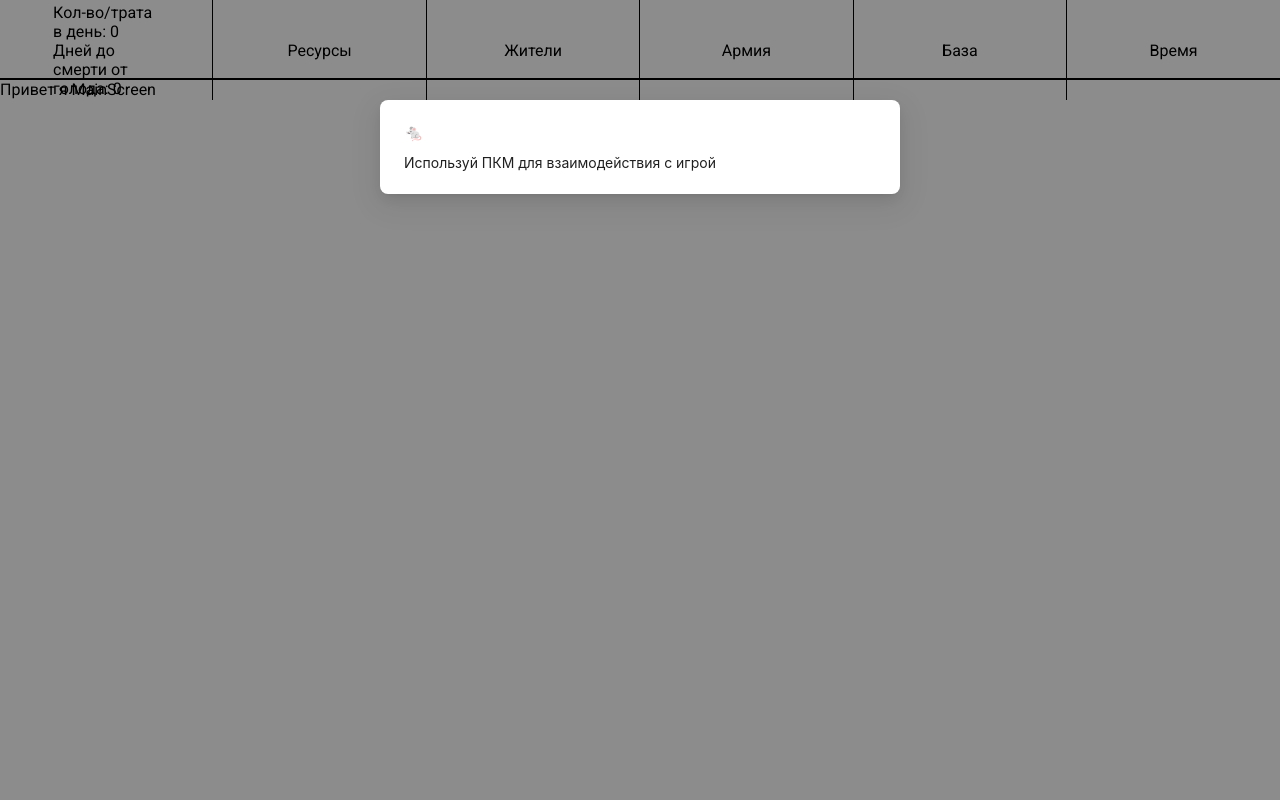
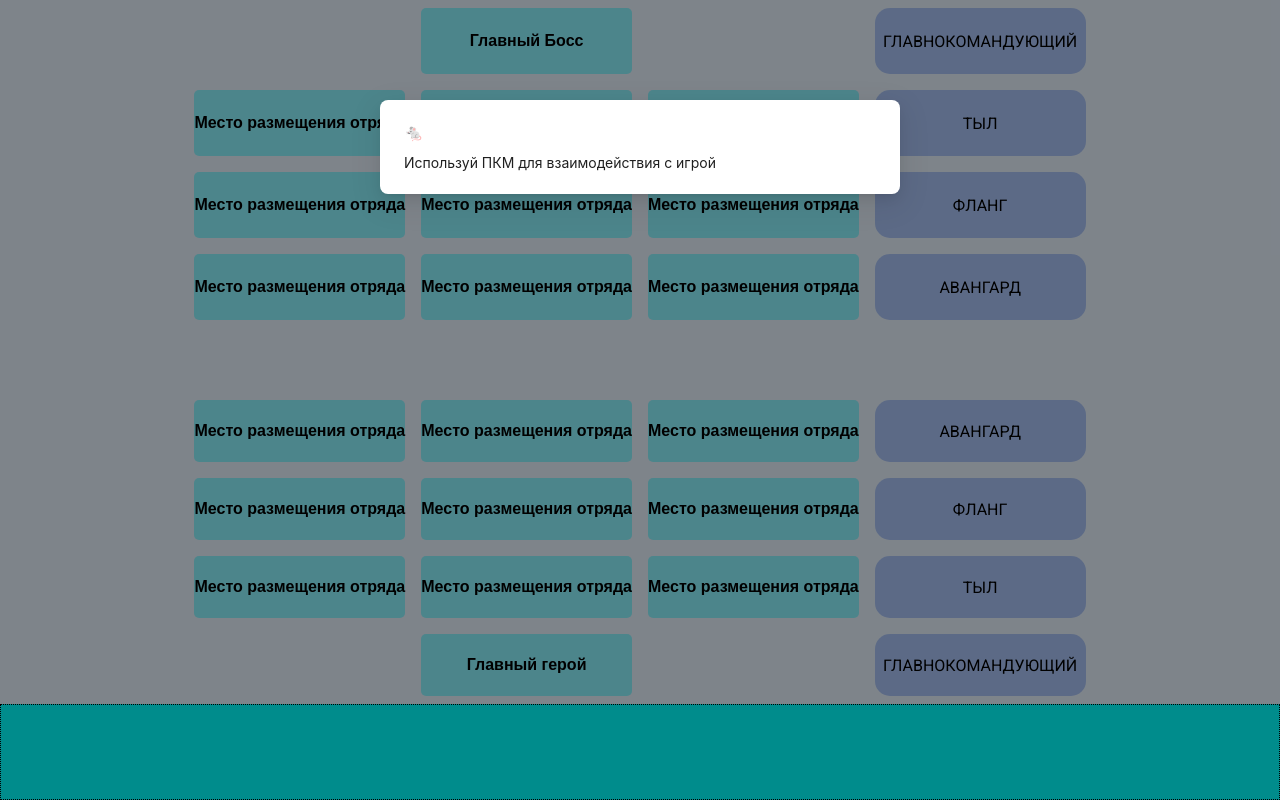
Before and after one commit to Vasmart24/practice-2024, a React (Vite) app in the folder Stranded/: page / in a window 1280 px wide. Built offline with nearby package versions, Linux system fonts and the light colour scheme.

Commit message:
add BattleScreen

```diff
--- a/Stranded/src/Data/screenData/screenStates.js
+++ b/Stranded/src/Data/screenData/screenStates.js
@@ -4,4 +4,5 @@ export default {
   resources: "resources",
   search: "search",
   equipment: "equipment",
+  battle: "battle",
 };
--- a/Stranded/src/Game.jsx
+++ b/Stranded/src/Game.jsx
@@ -9,16 +9,17 @@ import MainScreen from "./screens/MainScreen/MainScreen.jsx";
 import SearchScreen from "./screens/SearchResourcesScreen/SearchScreen.jsx";
 import raidScreenPropsData from "./Data/screenData/raidScreenPropsData.js";
 import EquipmentScreen from "./screens/EqiupmentScreen/EquipmentScreen.jsx";
+import BattleScreen from "./screens/BattleScreen/BattleScreen.jsx";
 
 export default function Game() {
-  const { start, resources, search, equipment } = screenStates;
+  const { start, resources, search, equipment, battle } = screenStates;
   const { survivors, building, weapon, supplies } =
     raidScreenPropsData.resTypes;
   const raidScreen = {
     resType: survivors,
   };
 
-  const [screen, setScreen] = useState(start);
+  const [screen, setScreen] = useState(battle);
   const [raidScreenProps, setRaidScreenProps] = useState({
     resType: survivors,
   });
@@ -58,7 +59,7 @@ export default function Game() {
 
   return (
     <div className="game-container">
-      {screen !== equipment && <Header />}
+      {(screen !== equipment) || (screen !== battle) && <Header />}
       <div className="gameScreen">
         {screen === resources && (
           <RaidScreen {...raidScreenProps} handleSetScreen={handleSetScreen} />
@@ -68,6 +69,7 @@ export default function Game() {
         {screen === equipment && (
           <EquipmentScreen handleSetScreen={handleSetScreen} />
         )}
+        {screen === battle && <BattleScreen/>}
       </div>
       {isDropdownActive && (
         <Dropdown {...dropdown}>
--- a/Stranded/src/components/equipmentScreenButtons/MainHeroButton.jsx
+++ b/Stranded/src/components/equipmentScreenButtons/MainHeroButton.jsx
@@ -1,9 +1,9 @@
 import Button from "../Button/Button.jsx";
 
-function MainHeroButton({ onClick, className }) {
+function MainHeroButton({ onClick, className, text }) {
     return (
       <Button className={className} onClick={onClick}>
-        <div>Главный герой</div>
+        <div>{ text }</div>
       </Button>
     );
   }
--- /dev/null
+++ b/Stranded/src/screens/BattleScreen/BattleScreen.css
@@ -0,0 +1,11 @@
+.battleScreen {
+  width: 100vw;
+  height: 100vh;
+}
+
+.footer {
+  width: 100vw;
+  height: 12vh;
+  border: 1px dotted #000;
+  background-color:aqua;
+}
--- /dev/null
+++ b/Stranded/src/screens/BattleScreen/BattleScreen.jsx
@@ -0,0 +1,13 @@
+import EnemySide from "./EnemySide.jsx"
+import Friedlyside from "./FrendlySide.jsx"
+import "./BattleScreen.css"
+
+export default function BattleScreen() {
+  return(
+    <div className="battleScreen">
+      <EnemySide/>
+      <Friedlyside/>
+      <div className="footer"></div>
+    </div>
+  )
+}
--- /dev/null
+++ b/Stranded/src/screens/BattleScreen/EnemySide.css
@@ -0,0 +1,18 @@
+.enemySide {
+    display: flex;
+  justify-content: center;
+  align-content: center;
+  width: 100vw;
+  height: 44vh;
+  padding-top: 0.5rem;
+  padding-bottom: 2rem;
+  background-color:rgba(215, 231, 250, 0.665)
+}
+.enemy_grid {
+  display: grid;
+  grid-template-columns: repeat(4, 1fr);
+  grid-template-rows: repeat(4, 0.3fr);
+  /* align-items: stretch; */
+  gap: 1rem;
+  /* padding-right: 2em; */
+}
--- /dev/null
+++ b/Stranded/src/screens/BattleScreen/EnemySide.jsx
@@ -0,0 +1,36 @@
+import AvangardCenterButton from "../../components/equipmentScreenButtons/AvangardCenterButton";
+import AvangardLeftButton from "../../components/equipmentScreenButtons/AvangardLeftButton";
+import AvangardRightButton from "../../components/equipmentScreenButtons/AvangardRightButton";
+import FlankCenterButton from "../../components/equipmentScreenButtons/FlankCenterButton";
+import FlankLeftButton from "../../components/equipmentScreenButtons/FlankLeftButton";
+import FlankRightButton from "../../components/equipmentScreenButtons/FlankRightButton";
+import MainHeroButton from "../../components/equipmentScreenButtons/MainHeroButton";
+import RearCenterButton from "../../components/equipmentScreenButtons/RearCenterButton";
+import RearLeftButton from "../../components/equipmentScreenButtons/RearLeftButton";
+import RearRightButton from "../../components/equipmentScreenButtons/RearRightButton";
+import "./EnemySide.css"
+
+export default function EnemySide() {
+    return (
+      <div className="enemySide">
+        <div className="enemy_grid">
+          <div></div>
+          <MainHeroButton className="newbutton" text="Главный Босс"/>
+          <div></div>
+          <div className="screen_item-span">ГЛАВНОКОМАНДУЮЩИЙ</div>
+          <RearRightButton className="newbutton"/>
+          <RearCenterButton className="newbutton"/>
+          <RearLeftButton className="newbutton"/>
+          <span className="screen_item-span">ТЫЛ</span>
+          <FlankRightButton className="newbutton"/>
+          <FlankCenterButton className="newbutton"/>
+          <FlankLeftButton className="newbutton"/>
+          <span className="screen_item-span">ФЛАНГ</span>
+          <AvangardRightButton className="newbutton"/>
+          <AvangardCenterButton className="newbutton"/>
+          <AvangardLeftButton className="newbutton"/>
+          <span className="screen_item-span">АВАНГАРД</span>
+        </div>
+      </div>
+    )
+}
--- /dev/null
+++ b/Stranded/src/screens/BattleScreen/FrendlySide.jsx
@@ -0,0 +1,36 @@
+import AvangardCenterButton from "../../components/equipmentScreenButtons/AvangardCenterButton";
+import AvangardLeftButton from "../../components/equipmentScreenButtons/AvangardLeftButton";
+import AvangardRightButton from "../../components/equipmentScreenButtons/AvangardRightButton";
+import FlankCenterButton from "../../components/equipmentScreenButtons/FlankCenterButton";
+import FlankLeftButton from "../../components/equipmentScreenButtons/FlankLeftButton";
+import FlankRightButton from "../../components/equipmentScreenButtons/FlankRightButton";
+import MainHeroButton from "../../components/equipmentScreenButtons/MainHeroButton";
+import RearCenterButton from "../../components/equipmentScreenButtons/RearCenterButton";
+import RearLeftButton from "../../components/equipmentScreenButtons/RearLeftButton";
+import RearRightButton from "../../components/equipmentScreenButtons/RearRightButton";
+import "./FriendlySide.css"
+
+export default function FrendlySide() {
+    return (
+      <div className="friendlySide">
+        <div className="friendly_grid">
+          <AvangardLeftButton className="newbutton"/>
+          <AvangardCenterButton className="newbutton"/>
+          <AvangardRightButton className="newbutton"/>
+          <span className="screen_item-span">АВАНГАРД</span>
+          <FlankLeftButton className="newbutton"/>
+          <FlankCenterButton className="newbutton"/>
+          <FlankRightButton className="newbutton"/>
+          <span className="screen_item-span">ФЛАНГ</span>
+          <RearLeftButton className="newbutton"/>
+          <RearCenterButton className="newbutton"/>
+          <RearRightButton className="newbutton"/>
+          <span className="screen_item-span">ТЫЛ</span>
+          <div></div>
+          <MainHeroButton className="newbutton" text="Главный герой"/>
+          <div></div>
+          <div className="screen_item-span">ГЛАВНОКОМАНДУЮЩИЙ</div>
+        </div>
+     </div>
+    )
+}
--- /dev/null
+++ b/Stranded/src/screens/BattleScreen/FriendlySide.css
@@ -0,0 +1,18 @@
+.friendlySide {
+    display: flex;
+  justify-content: center;
+  align-content: center;
+  width: 100vw;
+  height: 44vh;
+  padding-top: 3rem;
+  padding-bottom: 0.5rem;
+  background-color:rgba(215, 231, 250, 0.665)
+}
+.friendly_grid {
+  display: grid;
+  grid-template-columns: repeat(4, 1fr);
+  grid-template-rows: repeat(4, 0.3fr);
+  /* align-items: stretch; */
+  gap: 1rem;
+  /* padding-right: 2em; */
+}
--- a/Stranded/src/screens/EqiupmentScreen/EquipmentScreenMain.css
+++ b/Stranded/src/screens/EqiupmentScreen/EquipmentScreenMain.css
@@ -40,7 +40,7 @@
     grid-template-columns: repeat(4, 1fr);
     grid-template-rows: repeat(4, 1fr);
     /* align-items: stretch; */
-    gap: 6em;
+    gap: 6rem;
     /* padding-right: 2em; */
   }
 
--- a/Stranded/src/screens/EqiupmentScreen/EquipmentScreenMain.jsx
+++ b/Stranded/src/screens/EqiupmentScreen/EquipmentScreenMain.jsx
@@ -29,7 +29,7 @@ export default function EquipmentScreenMain() {
         <RearRightButton className="newbutton"/>
         <span className="screen_item-span">ТЫЛ</span>
         <div></div>
-        <MainHeroButton className="newbutton"/>
+        <MainHeroButton className="newbutton" text="Главный герой"/>
         <div></div>
         <div className="screen_item-span">ГЛАВНОКОМАНДУЮЩИЙ</div>
       </div>
```
